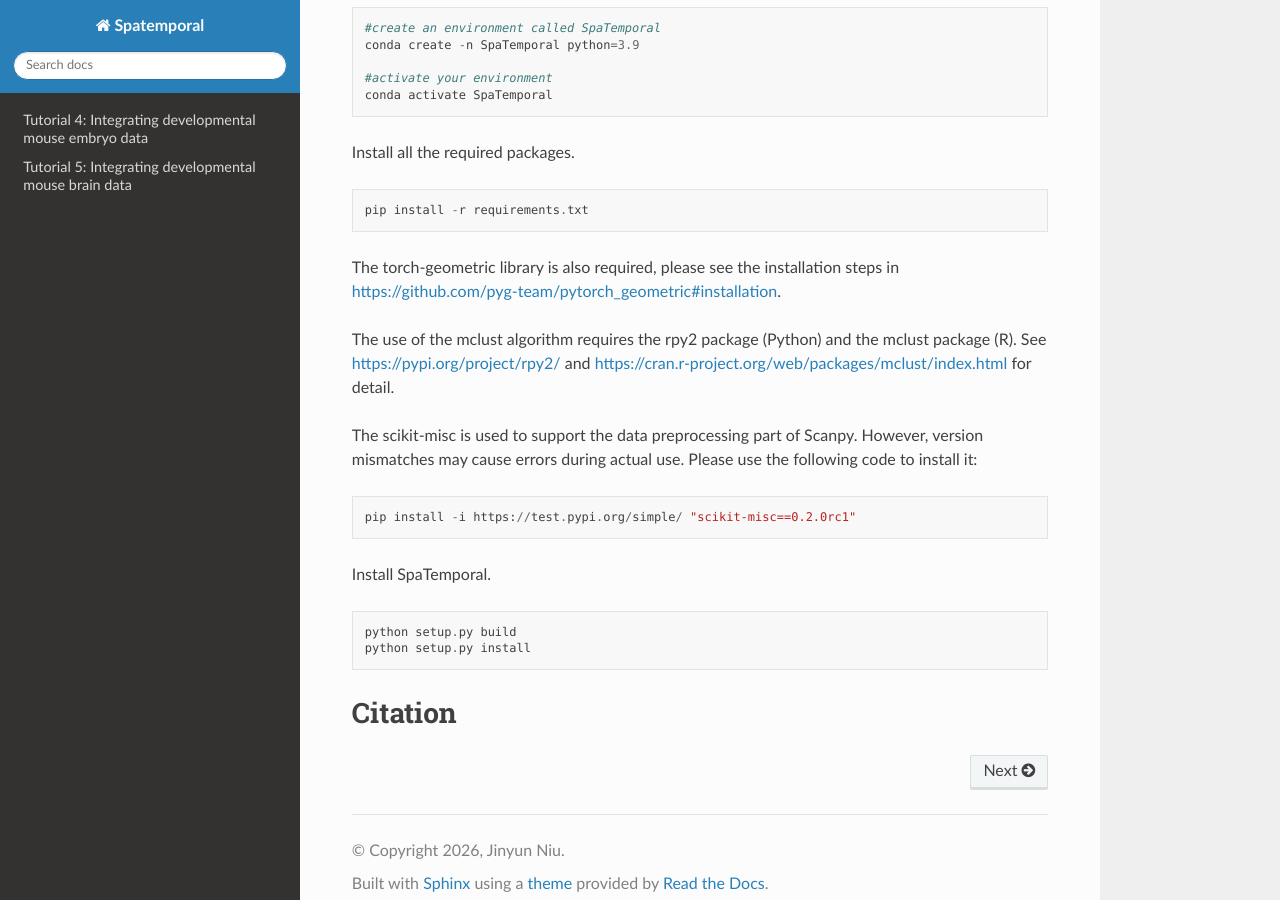
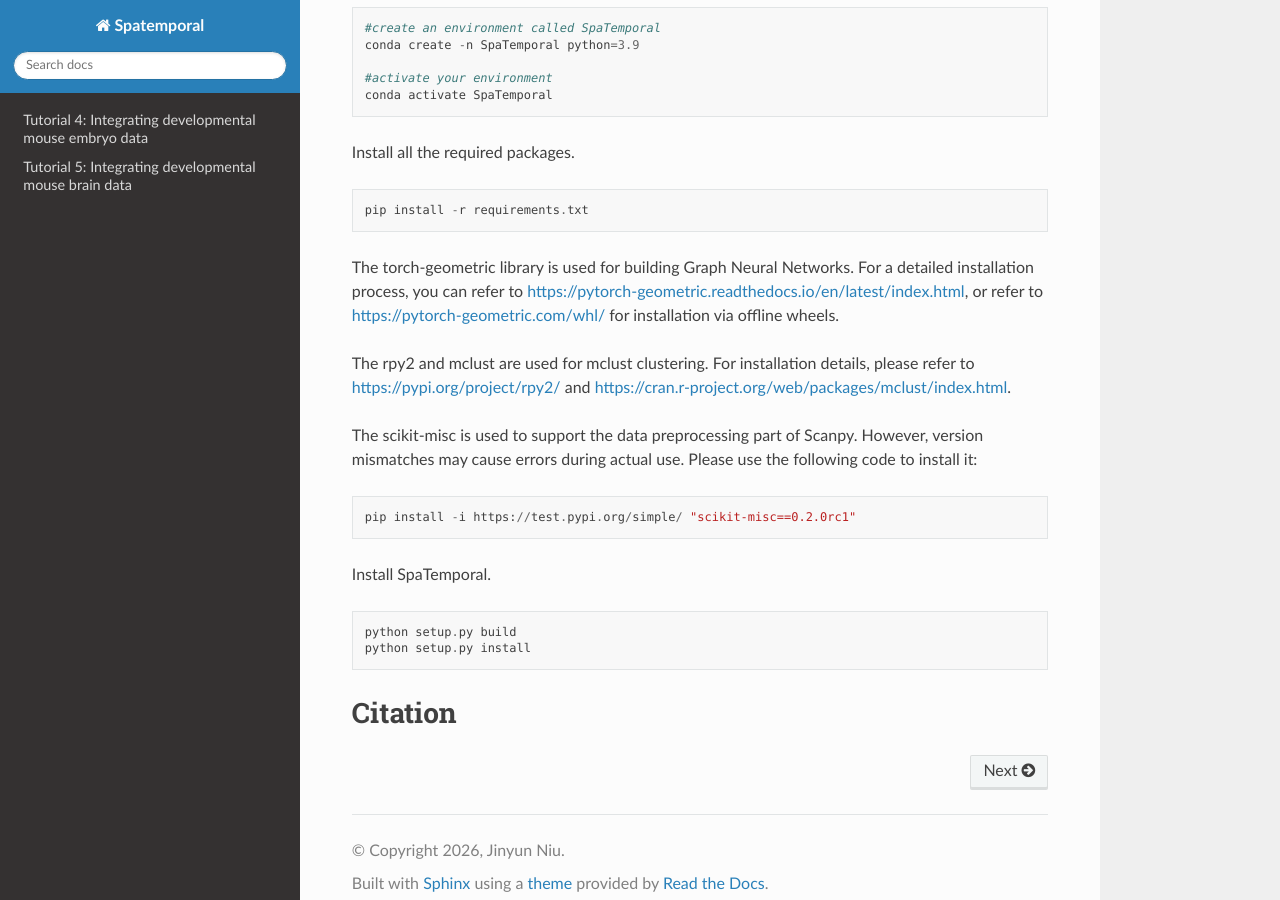
Before and after one commit to JinyunNiu/SpaTemporal_Tutorials, a Sphinx documentation site: the page built from docs/source/index.rst, in a window 1280 px wide and 900 px high, scrolled down 1818 px. Built offline with Sphinx 7.4.7 and the Read the Docs theme 3.1.0, drawn with Linux system fonts in a browser that asks for light colours; pages that are not in the unit, such as notebooks, are missing from menus.

Commit message:
Update index.rst

```diff
--- a/docs/source/index.rst
+++ b/docs/source/index.rst
@@ -55,9 +55,9 @@
 
    pip install -r requirements.txt
 
-The torch-geometric library is also required, please see the installation steps in https://github.com/pyg-team/pytorch_geometric#installation.
+The torch-geometric library is used for building Graph Neural Networks. For a detailed installation process, you can refer to https://pytorch-geometric.readthedocs.io/en/latest/index.html, or refer to https://pytorch-geometric.com/whl/ for installation via offline wheels.
 
-The use of the mclust algorithm requires the rpy2 package (Python) and the mclust package (R). See https://pypi.org/project/rpy2/ and https://cran.r-project.org/web/packages/mclust/index.html for detail.
+The rpy2 and mclust are used for mclust clustering. For installation details, please refer to https://pypi.org/project/rpy2/ and https://cran.r-project.org/web/packages/mclust/index.html.
 
 The scikit-misc is used to support the data preprocessing part of Scanpy. However, version mismatches may cause errors during actual use. Please use the following code to install it:
 
```
